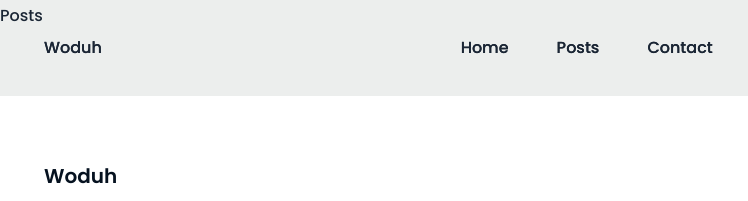
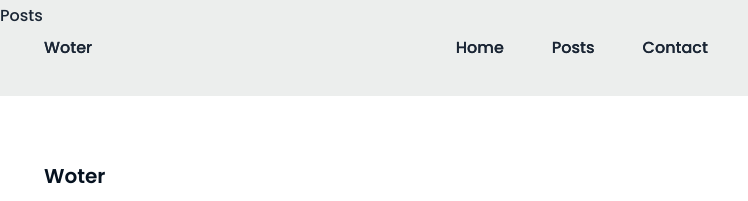
Before and after one commit to woterr/woduh, a React app: page /posts in a window 1280 px wide. Shown: the top 201 px of the page, 0-748 px from the left. Built offline with nearby package versions, Linux system fonts and the light colour scheme; a web font is replaced by a local one.

Commit message:
icon and title

```diff
--- a/public/index.html
+++ b/public/index.html
@@ -7,14 +7,14 @@
       rel="stylesheet"
     />
 
-    <!-- <link rel="icon" href="%PUBLIC_URL%/favicon.ico" /> -->
+    <link rel="icon" href="%PUBLIC_URL%/fancy-ball.png" />
     <meta name="viewport" content="width=device-width, initial-scale=1" />
-    <!-- <meta
+    <meta
       name="description"
-      content="Web site created using create-react-app"
-    /> -->
+      content="I'm a front-end web developer who loves designing flawless websites."
+    />
     <link rel="manifest" href="%PUBLIC_URL%/manifest.json" />
-    <title>Woduh</title>
+    <title>Woter</title>
   </head>
   <body>
     <noscript>You need to enable JavaScript to run this app.</noscript>
--- a/src/footer.js
+++ b/src/footer.js
@@ -4,7 +4,7 @@ export default function Nav() {
       <div className="container">
         <div>
           <a href="/" className="footer-logo">
-            Woduh
+            Woter
           </a>
           <p className="footer-description">
             I'm a front-end web developer who loves creating flawless web
--- a/src/nav.js
+++ b/src/nav.js
@@ -22,7 +22,7 @@ export default function Nav() {
     >
       <nav className="nav container">
         <div className="nav-logo">
-          <a href="/">Woduh</a>
+          <a href="/">Woter</a>
         </div>
 
         <div className={openNav ? "nav-menu active" : "nav-menu"}>
```
